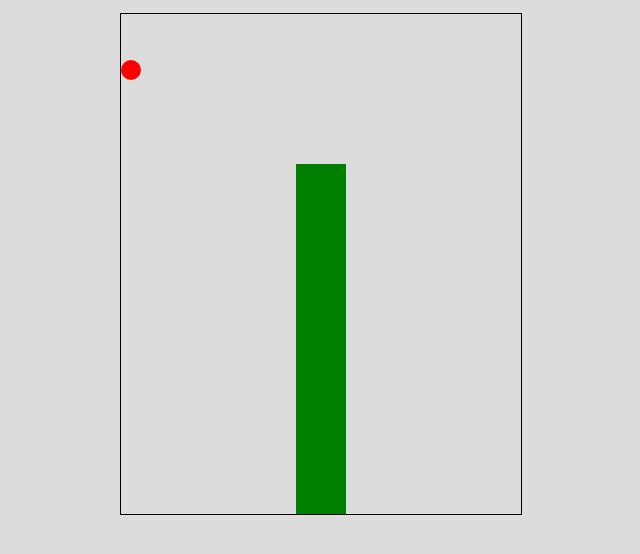
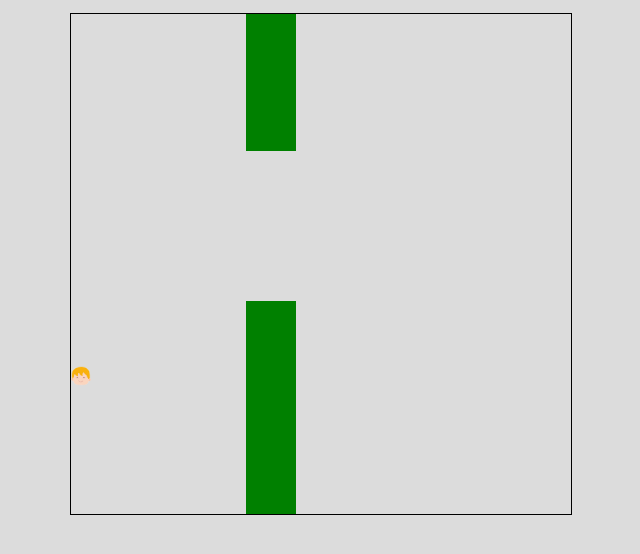
Before and after one commit to oli-drew/maccy-head, a plain HTML site: page index.html in a window 1280 px wide. Shown: the part 40-594 px from the top of the page, without its empty margins (319-959 px from the left). Drawn offline with Linux system fonts and the light colour scheme.

Commit message:
Game updates

```diff
--- a/assets/css/style.css
+++ b/assets/css/style.css
@@ -19,7 +19,7 @@ main {
 
 /* Game */
 #game {
-  width: 400px;
+  width: 500px;
   height: 500px;
   border: 1px solid black;
   margin: auto;
@@ -62,8 +62,14 @@ main {
 #mac {
   width: 20px;
   height: 20px;
-  background-color: red;
+  /* background-color: red; */
   position: absolute;
   top: 100px;
   border-radius: 50%;
 }
+
+/* Head image */
+#mac img {
+  max-width: 100%;
+  max-height: 100%;
+}
--- a/assets/js/app.js
+++ b/assets/js/app.js
@@ -1,10 +1,69 @@
 // Get elements
+const main = document.querySelector("main");
 const block = document.querySelector("#block");
 const hole = document.querySelector("#hole");
+const mac = document.querySelector("#mac");
+
+// Variables
+let jumping = 0;
+let counter = 0;
 
 // Event listner that runs every time the animation runs
-hole.addEventListener("animationiteration", ()=> {
-    // Random number between -150 and 450
-    const random = -((Math.random()*300)+150);
-    hole.style.top = `${random}px`;
-})
+hole.addEventListener("animationiteration", () => {
+  // Random number between -150 and 550
+  const random = -(Math.random() * 400 + 150);
+  hole.style.top = `${random}px`;
+  counter++;
+});
+
+//  Gravity function
+setInterval(function () {
+  let macTop = parseInt(window.getComputedStyle(mac).getPropertyValue("top"));
+  if (jumping === 0) {
+    mac.style.top = `${macTop + 3}px`;
+    console.log(macTop);
+  }
+  //   Variables for the postion of the gap
+  const blockLeft = parseInt(
+    window.getComputedStyle(block).getPropertyValue("left")
+  );
+  const holeTop = parseInt(
+    window.getComputedStyle(hole).getPropertyValue("top")
+  );
+  const cTop = -(500 - macTop);
+  //   Game over if below bottom or hits the block
+  if (
+    macTop > 520 ||
+    (blockLeft < 20 &&
+      blockLeft > -50 &&
+      (cTop < holeTop || cTop > holeTop + 130))
+  ) {
+    alert(`Game Over! Score: ${counter - 1}`);
+    mac.style.top = `${100}px`;
+    block.style.left = `${500}px`;
+    counter = 0;
+  }
+}, 10);
+
+//  Jump function
+const jump = () => {
+  jumping = 1;
+  let jumpCount = 0;
+  const jumpInterval = setInterval(() => {
+    let macTop = parseInt(window.getComputedStyle(mac).getPropertyValue("top"));
+    // Stop mac getting too high
+    if (macTop > 6 && jumpCount < 15) {
+      mac.style.top = `${macTop - 5}px`;
+    }
+    // Stop jumping after 20 interations
+    if (jumpCount > 20) {
+      clearInterval(jumpInterval);
+      jumping = 0;
+      jumpCount = 0;
+    }
+    jumpCount++;
+  }, 10);
+};
+
+// Event Listener to Jump
+main.addEventListener("click", jump);
--- a/index.html
+++ b/index.html
@@ -15,7 +15,7 @@
         <div id=game>
             <div id="block"></div>
             <div id="hole"></div>
-            <div id="mac"></div>
+            <div id="mac"><img src="./assets/images/head.png" alt="mac"></div>
         </div>
     </main>
 
```
Also changed, not shown: assets/images/head.jpg (deleted), assets/images/head.png (added).
